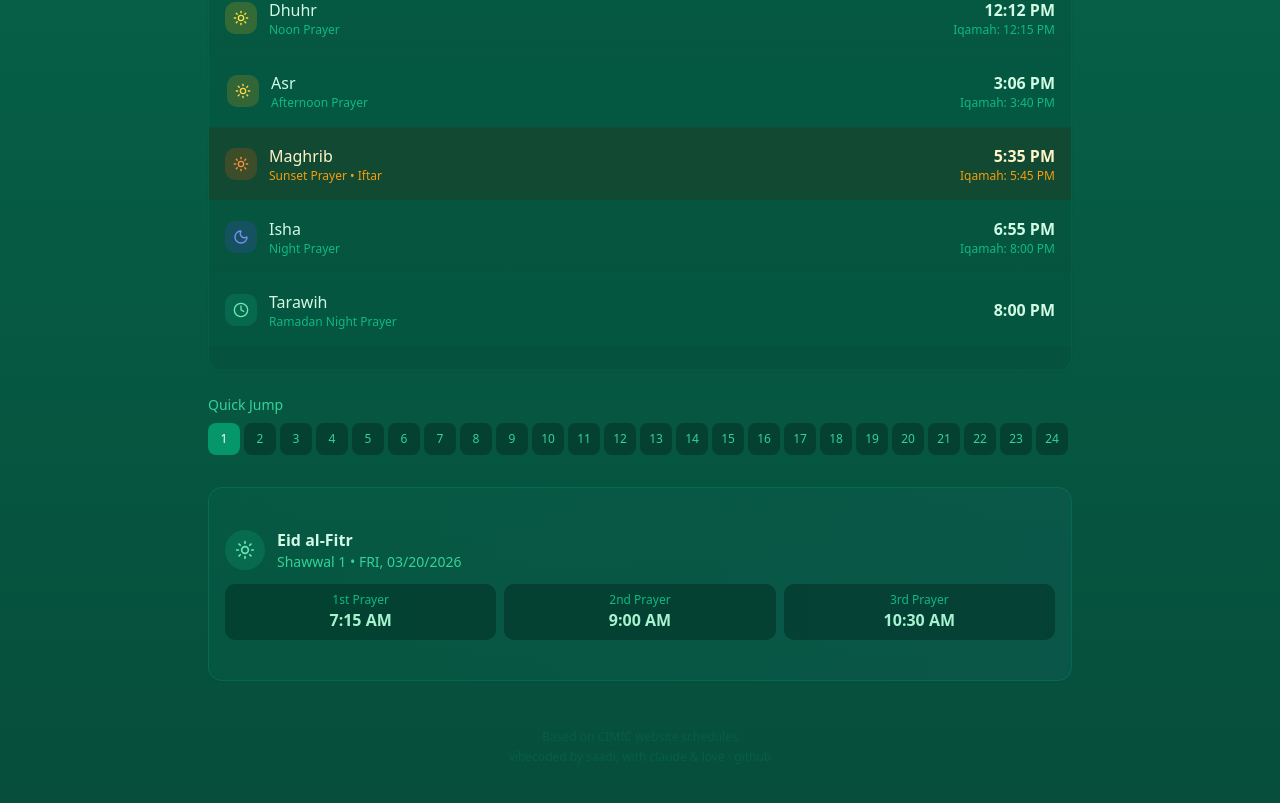
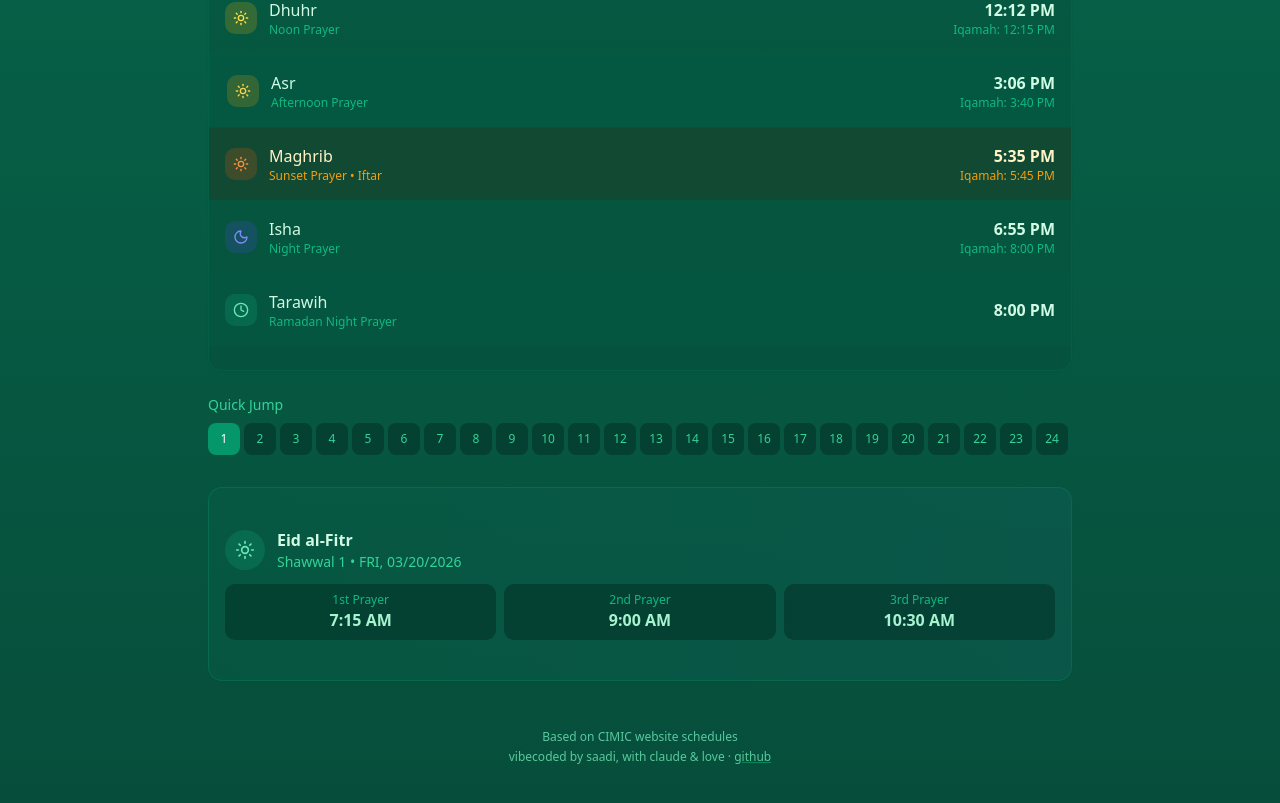
Before and after one commit to sadiulchyon/ramadan_schedules_cimic, a React (Vite) app: page / in a window 1280 px wide. Shown: the part 806-1609 px from the top of the page. Built offline with nearby package versions, Linux system fonts and the light colour scheme.

Commit message:
Refactor footer styles and link decoration
Updated footer styles and link appearance.

```diff
--- a/src/App.tsx
+++ b/src/App.tsx
@@ -482,7 +482,7 @@ function App() {
         </Card>
 
         {/* Footer */}
-        <footer className="text-center text-xs text-emerald-800/100 py-6 mt-2">
+<footer className="text-center text-xs text-emerald-300/80 py-6 mt-2">
   <p>Based on CIMIC website schedules</p>
   <p className="mt-1">
     vibecoded by saadi, with claude & love &middot;{' '}
@@ -490,7 +490,7 @@ function App() {
       href="https://github.com/sadiulchyon/ramadan_schedules_cimic"
       target="_blank"
       rel="noopener noreferrer"
-              className="hover:text-emerald-600/100 transition-colors duration-200"
+      className="hover:text-white transition-colors duration-200 underline decoration-emerald-500/50"
     >
       github
     </a>
```
Lines whose indentation alone changed are shown as unchanged.
